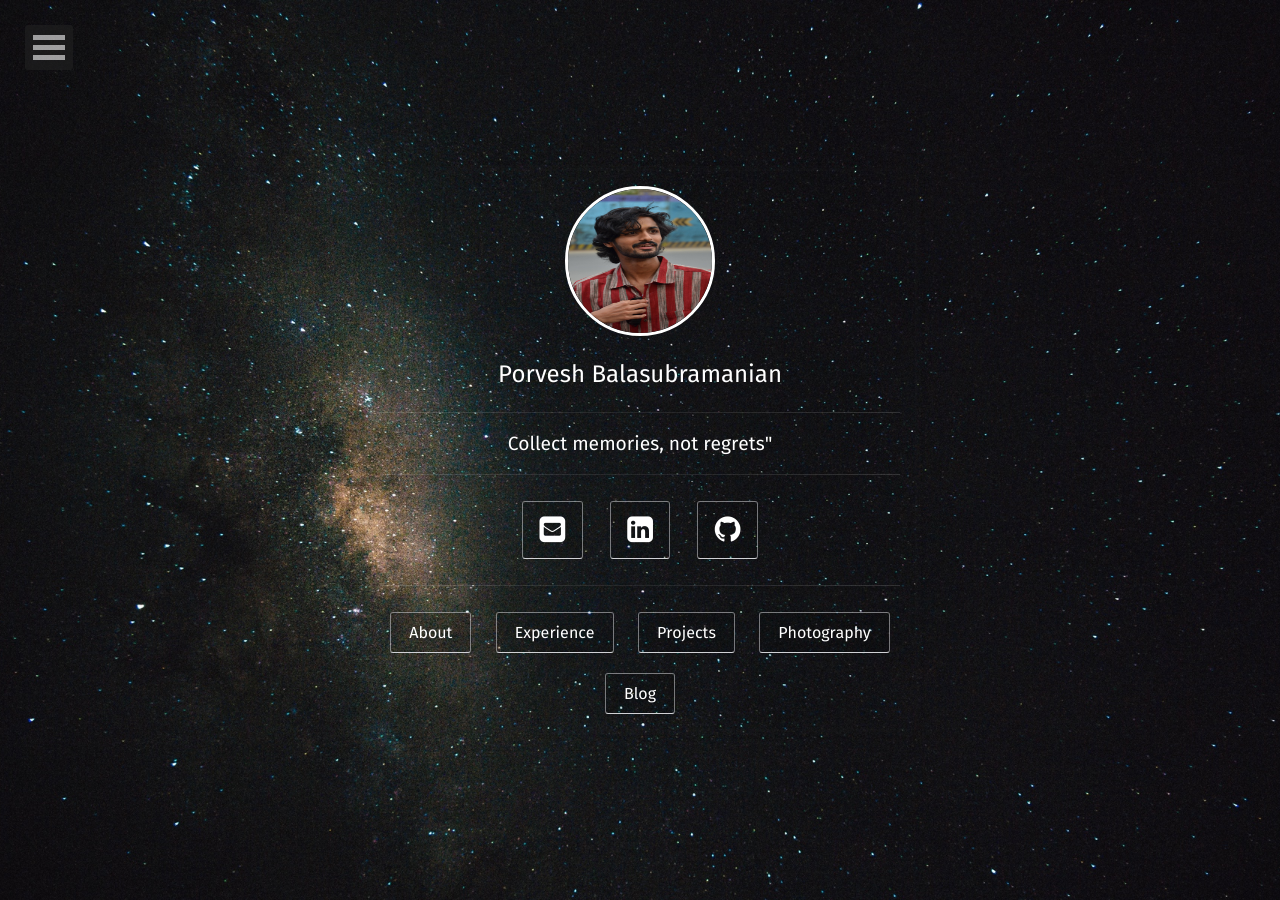
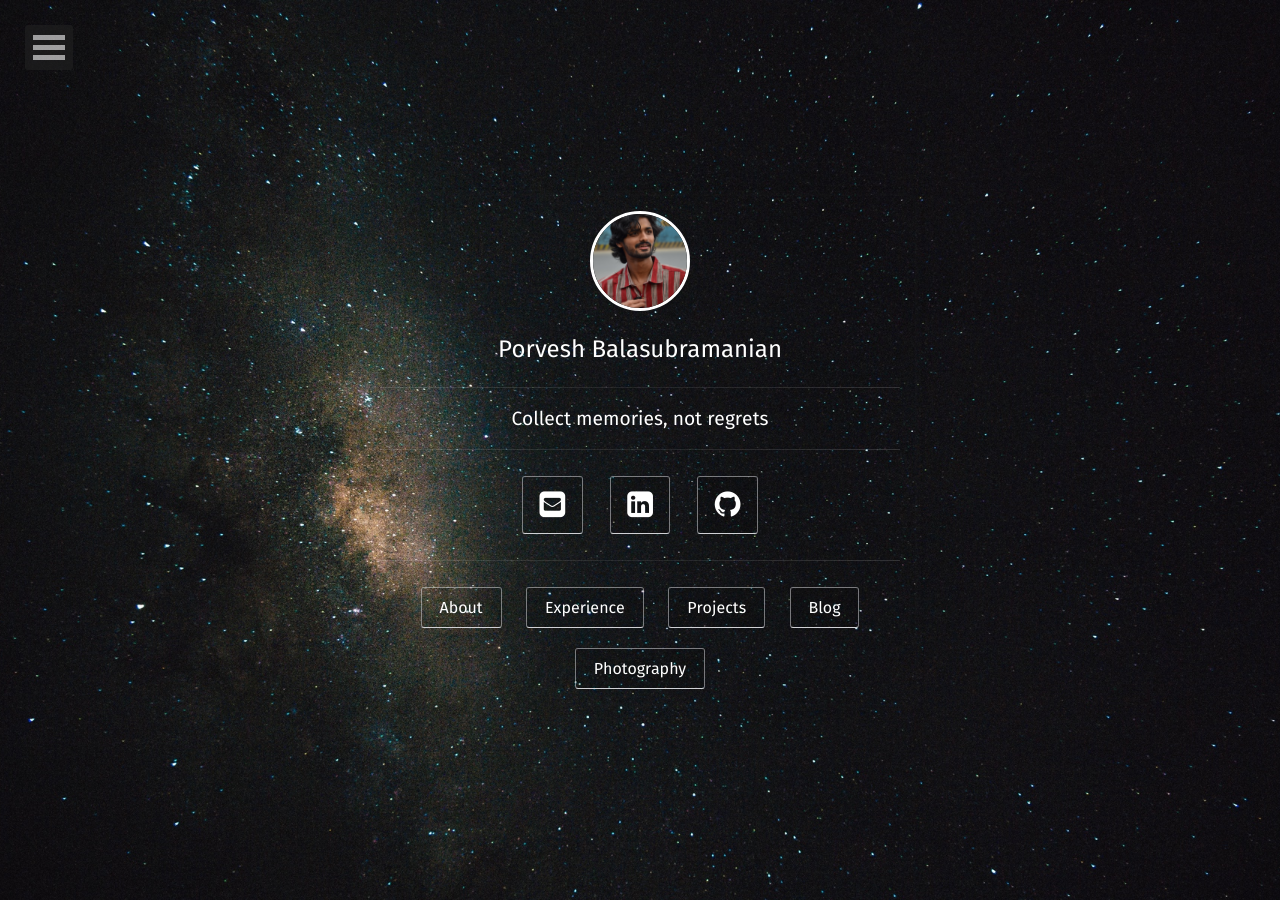
Before and after one commit to Porvesh/Porvesh.github.io, a Jekyll site: the page built from index.html, in a window 1280 px wide. Built offline with Jekyll 4.4.1, drawn with Linux system fonts in a browser that asks for light colours; some web fonts are replaced.

Commit message:
creating hyperlinks

```diff
--- a/_config.yml
+++ b/_config.yml
@@ -1,6 +1,6 @@
 # Site
 title:              Porvesh Balasubramanian
-bio:                'Collect memories, not regrets"'
+bio:                'Collect memories, not regrets'
 description:        "Founding Engineer/Partime Cricketer"
 reading_time:       true
 words_per_minute:   200
--- a/_layouts/home.html
+++ b/_layouts/home.html
@@ -17,7 +17,7 @@ layout: compress
         <div class="container animated fadeIn" style="background-color:rgba(0,0,0,0);">
             <div class="row">
                     <a href="{{ site.url }}">
-                        <img src="{{ site.logo }}" class="img-circle zoombtn animated rotateIn">
+                        <img src="{{ site.logo }}" class="img-circle zoombtn animated rotateIn" style="width:100px; height:100px; object-fit:cover;">
                     </a>
                     <h3 class="title">
                         <a class="zoombtn" href="{{ site.url }}" >
@@ -45,12 +45,12 @@ layout: compress
                         <b>Projects</b>
                         </a>
 
+                        <a class="btn zoombtn"  href="{{ site.url }}/posts" style="background-color:rgba(0,0,0,0.1);color:white">
+                        <b>Blog</b>
+                        </a>
+
                         <a class="btn zoombtn"  href="{{ site.url }}/photography" style="background-color:rgba(0,0,0,0.1);color:white">
                             <b>Photography</b>
-                        </a>
-
-                        <a class="btn zoombtn"  href="{{ site.url }}/posts" style="background-color:rgba(0,0,0,0.1);color:white">
-                        <b>Blog</b>
                         </a>
                  </h3>
             </div>
```
Also changed, not shown: experience/index.md (added), photography/index.md (added).
